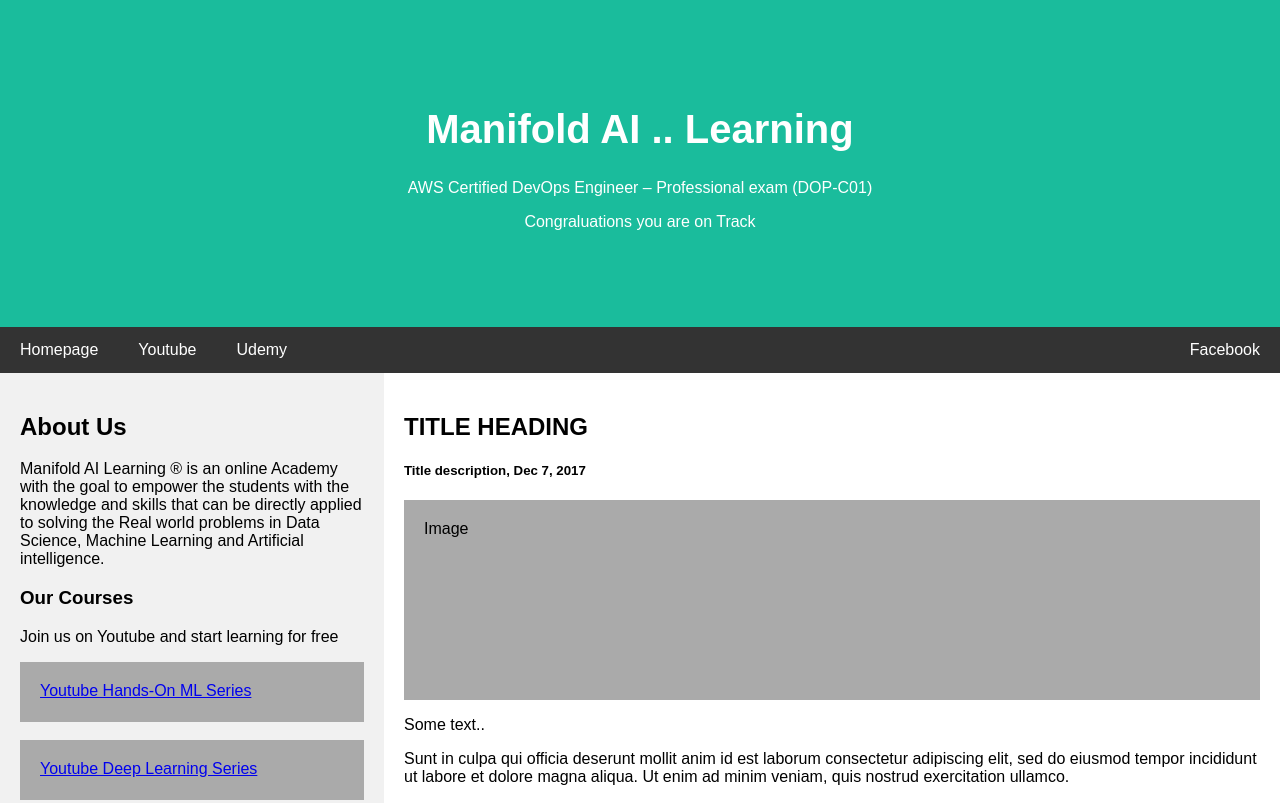
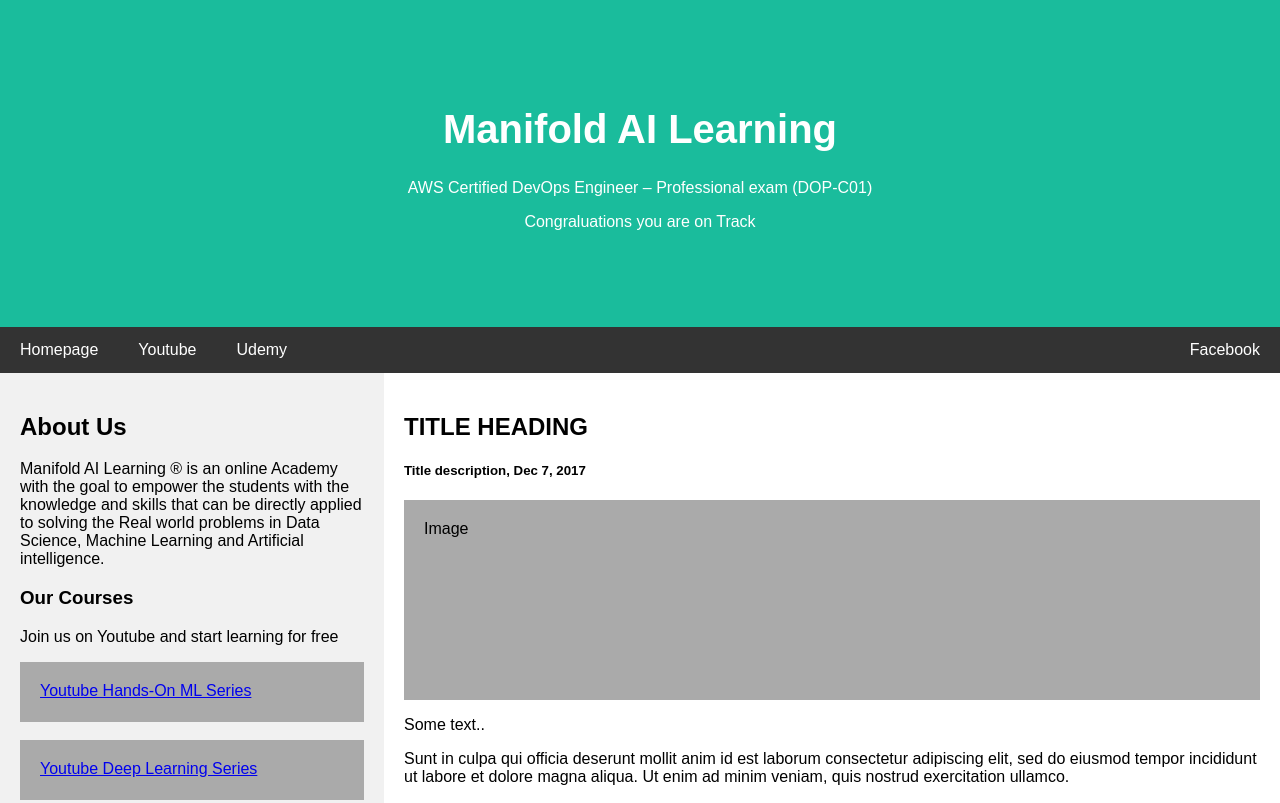
Before and after one commit to bututoubaobei-0108/pipeline_repo, a plain HTML site: page index.html in a window 1280 px wide. Shown: the top 803 px of the page. Drawn offline with Linux system fonts and the light colour scheme.

Commit message:
first commit

```diff
--- a/index.html
+++ b/index.html
@@ -113,7 +113,7 @@
 <body>
 
 <div class="header">
-  <h1>Manifold AI .. Learning</h1>
+  <h1>Manifold AI Learning</h1>
   <p>AWS Certified DevOps Engineer – Professional exam (DOP-C01)</p>
   <p>Congraluations you are on Track</p>
 </div>
```
